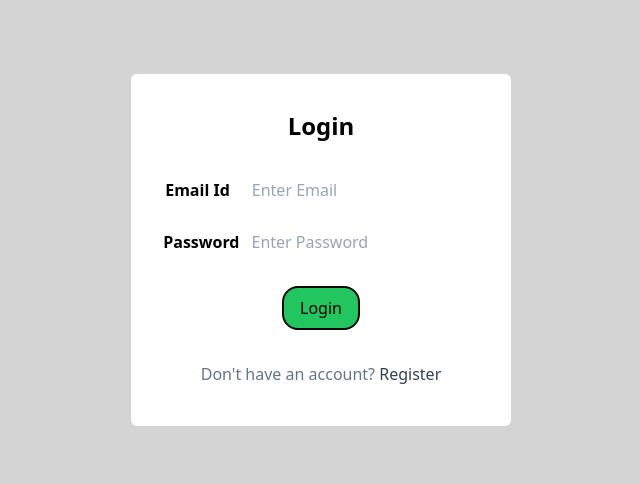
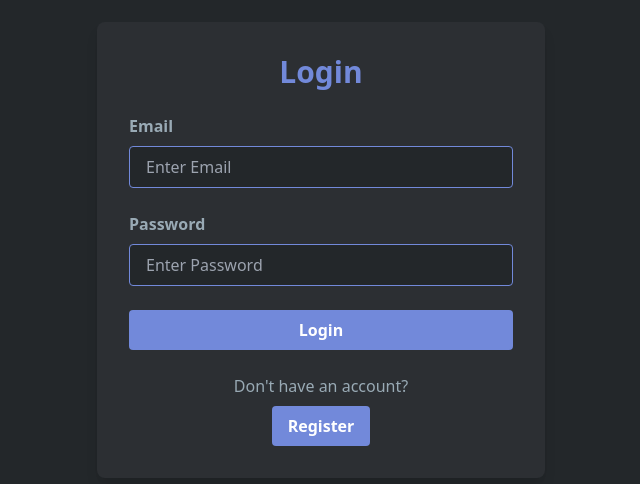
Before and after one commit to soupds7/Real-time-Chat-App, a React (Create React App) app in the folder client/: page / in a window 1280 px wide. Shown: the part 150-634 px from the top of the page, without its empty margins (319-959 px from the left). Built offline with nearby package versions, Linux system fonts and the light colour scheme; no server answers.

Commit message:
Update Login.js

```diff
--- a/client/src/pages/Login.js
+++ b/client/src/pages/Login.js
@@ -17,8 +17,8 @@ const Login = () => {
             // Expect result.data to be user object or error
             if(result.data && result.data._id){
                 localStorage.setItem("user", JSON.stringify(result.data));
-                alert('Login successful!');
-                navigate('/home');
+                // Auto-login: redirect immediately
+                navigate('/home', { replace: true });
             } else {
                 alert('Incorrect email or password! Please try again.');
             }
@@ -31,43 +31,36 @@ const Login = () => {
 
 
     return (
-        <div>
-            <div className="flex min-h-screen justify-center items-center text-center bg-neutral-300">
-                <div className="bg-white rounded-md p-6">
-                    <h2 className='mb-6 mt-3 text-2xl font-bold'>Login</h2>
-                    <form onSubmit={handleSubmit}>
-                        <div className="mb-3 text-start py-2">
-                            <label htmlFor="exampleInputEmail1" className="form-label m-2 mr-4 p-0.5">
-                                <strong>Email Id</strong>
-                            </label>
+        <div className="min-h-screen flex items-center justify-center bg-[#23272A] px-2">
+            <div className="w-full max-w-md bg-[#2C2F33] rounded-lg shadow-lg p-4 md:p-8 text-center">
+                <h2 className="mb-6 text-2xl md:text-3xl font-extrabold text-[#7289DA]">Login</h2>
+                <form onSubmit={handleSubmit} className="space-y-4 md:space-y-6">
+                    <div className="text-left">
+                        <label htmlFor="email" className="block text-[#99AAB5] font-semibold mb-2">Email</label>
                         <input
                             type="email"
+                            id="email"
                             placeholder="Enter Email"
-                                className="form-control p-1 rounded-sm"
-                                id="exampleInputEmail1"
+                            className="w-full px-3 md:px-4 py-2 rounded bg-[#23272A] text-[#99AAB5] border border-[#7289DA] focus:outline-none focus:ring-2 focus:ring-[#7289DA] text-sm md:text-base"
                             onChange={(event) => setEmail(event.target.value)}
                             required
                         />
                     </div>
-                        <div className="mb-3 text-start">
-                            <label htmlFor="exampleInputPassword1" className="form-label m-2">
-                                <strong className=''>Password</strong>
-                            </label>
+                    <div className="text-left">
+                        <label htmlFor="password" className="block text-[#99AAB5] font-semibold mb-2">Password</label>
                         <input
                             type="password"
+                            id="password"
                             placeholder="Enter Password"
-                                className="form-control p-1"
-                                id="exampleInputPassword1"
+                            className="w-full px-3 md:px-4 py-2 rounded bg-[#23272A] text-[#99AAB5] border border-[#7289DA] focus:outline-none focus:ring-2 focus:ring-[#7289DA] text-sm md:text-base"
                             onChange={(event) => setPassword(event.target.value)}
                             required
                         />
                     </div>
-                        <button type="submit" className="btn btn-primary border-2 p-2 px-4 border-zinc-950 rounded-2xl bg-green-500 my-4 hover:bg-green-700">Login</button>
+                    <button type="submit" className="w-full py-2 rounded bg-[#7289DA] text-white font-bold hover:bg-[#5865F2] transition text-sm md:text-base">Login</button>
                 </form>
-
-                    <p className='container my-4 text-slate-500'>Don't have an account? <Link to='/register' className="btn btn-secondary text-slate-700 hover:text-blue-600">Register</Link></p>
-
-                </div>
+                <p className="mt-6 text-[#99AAB5] text-sm md:text-base">Don't have an account?</p>
+                <Link to='/register' className="inline-block mt-2 px-4 py-2 rounded bg-[#7289DA] text-white font-bold hover:bg-[#5865F2] transition text-sm md:text-base">Register</Link>
             </div>
         </div>
     )
```
Lines whose indentation alone changed are shown as unchanged.
